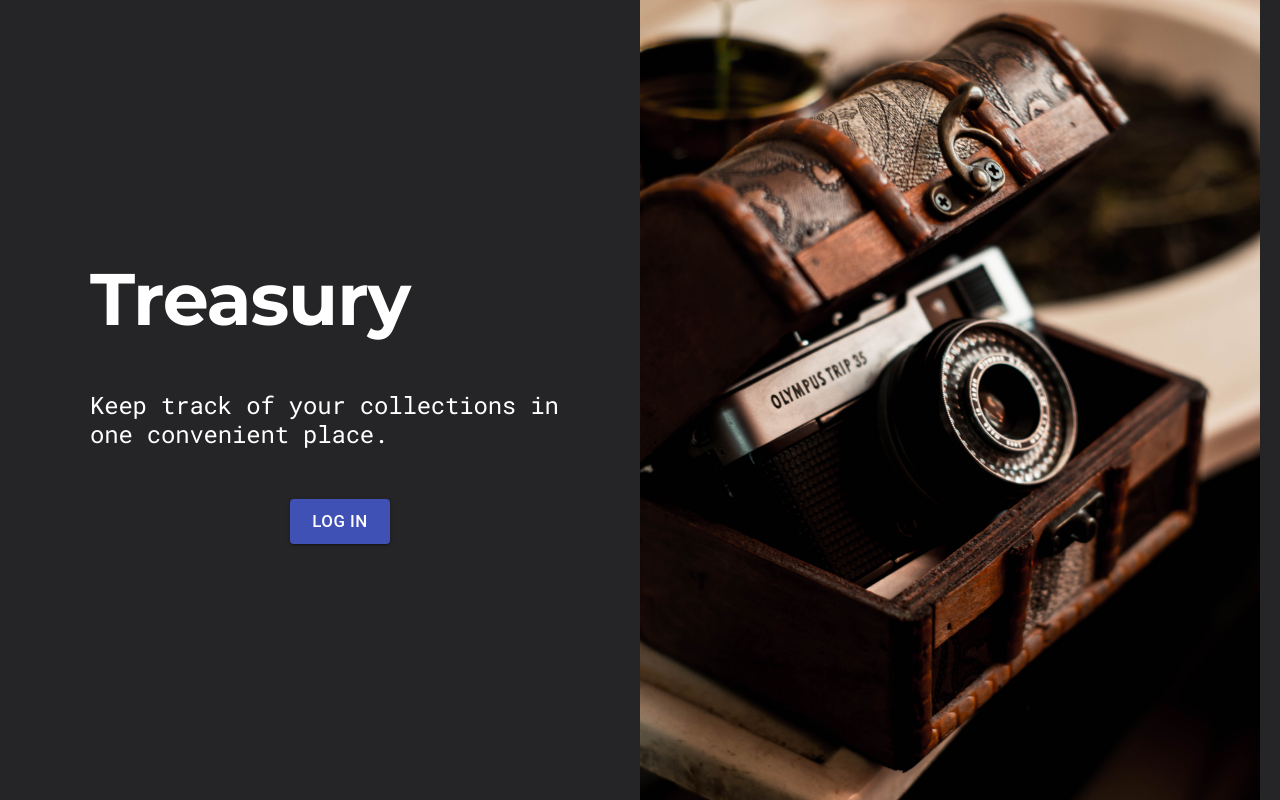
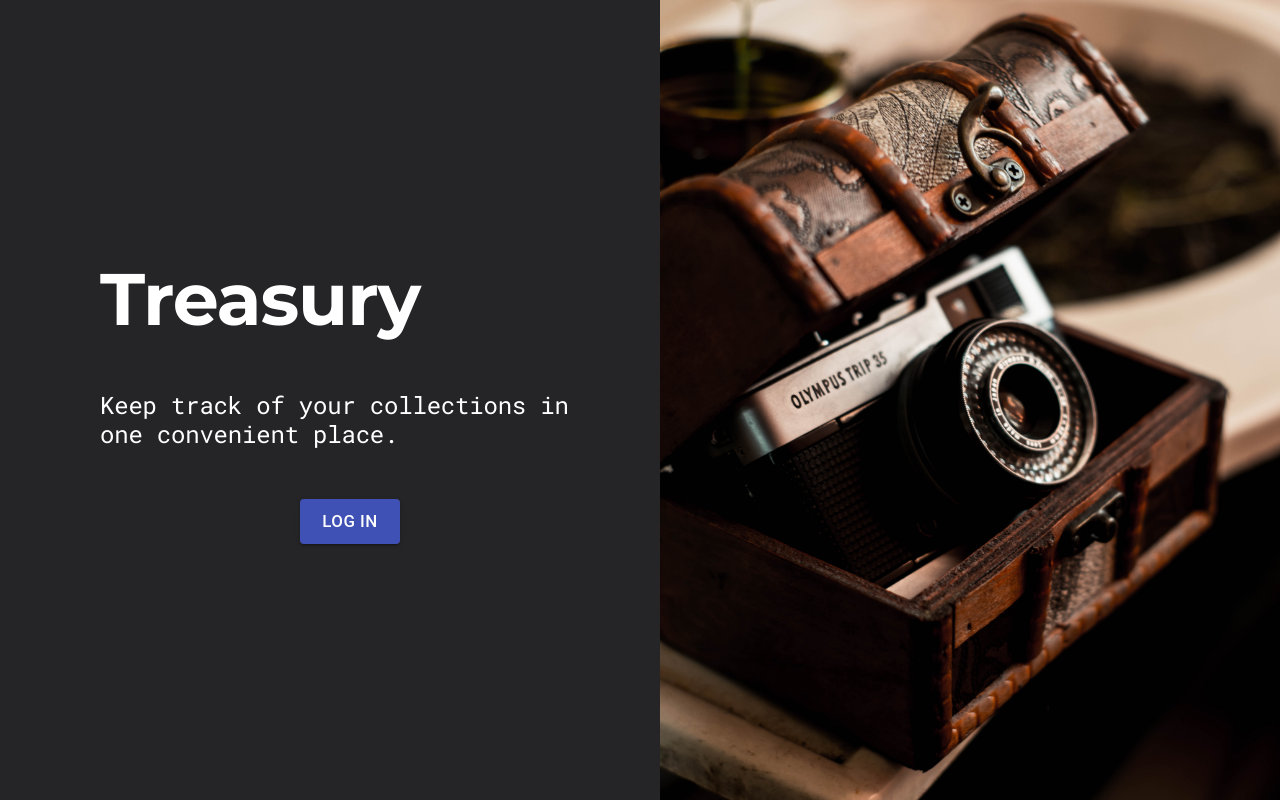
Before and after one commit to thendra/TreasuryNext, a Next.js app: page / in a window 1280 px wide. Built offline with nearby package versions, Linux system fonts and the light colour scheme; no server answers.

Commit message:
fixed full width issue of heroimage

```diff
--- a/pages/index.tsx
+++ b/pages/index.tsx
@@ -25,7 +25,7 @@ const useStyles = makeStyles((theme: Theme) => ({
     },
   },
   landingImage: {
-    marginRight: "-20px",
+    marginRight: "-40px",
     width: "calc(50% + 20px)",
     [theme.breakpoints.down("md")]: {
       width: "50%",
```
